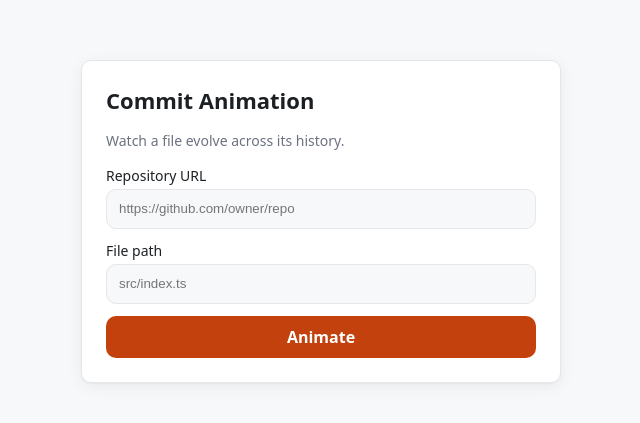
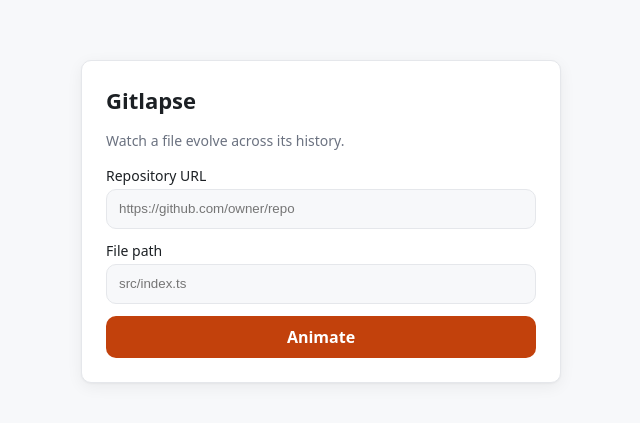
Before and after one commit to wmorellato/gitlapse, a Next.js app: page /create in a window 1280 px wide. Shown: the part 179-602 px from the top of the page, without its empty margins (319-959 px from the left). Built offline with nearby package versions, Linux system fonts and the light colour scheme.

Commit message:
chore: rename project to Gitlapse

```diff
--- a/package.json
+++ b/package.json
@@ -1,5 +1,5 @@
 {
-  "name": "commit-animation",
+  "name": "gitlapse",
   "version": "0.1.0",
   "private": true,
   "type": "module",
--- a/src/app/layout.tsx
+++ b/src/app/layout.tsx
@@ -1,6 +1,6 @@
 import "./globals.css";
 
-export const metadata = { title: "Commit Animation" };
+export const metadata = { title: "Gitlapse" };
 
 export default function RootLayout({ children }: { children: React.ReactNode }) {
   return (
--- a/src/components/CreateForm.tsx
+++ b/src/components/CreateForm.tsx
@@ -72,7 +72,7 @@ export function CreateForm() {
   return (
     <main className={styles.page}>
       <div className={styles.card}>
-        <h1 className={styles.title}>Commit Animation</h1>
+        <h1 className={styles.title}>Gitlapse</h1>
         <p className={styles.subtitle}>Watch a file evolve across its history.</p>
         <form onSubmit={onSubmit} style={{ display: "flex", flexDirection: "column", gap: 12 }}>
           <label className={styles.field}>Repository URL
--- a/src/components/Landing.tsx
+++ b/src/components/Landing.tsx
@@ -11,7 +11,7 @@ export function Landing({ demo }: LandingProps) {
     <main className={styles.page}>
       <h1 className={styles.title}>Watch a file evolve across its history.</h1>
       <p className={styles.subtitle}>
-        Commit Animation replays a file commit by commit — a calm, shareable diff morph.
+        Gitlapse replays a file commit by commit — a calm, shareable diff morph.
       </p>
       {demo && (
         <div className={styles.demo}>
```
Also changed, not shown: 1 other file (tests, documents, lock files or other folders).
